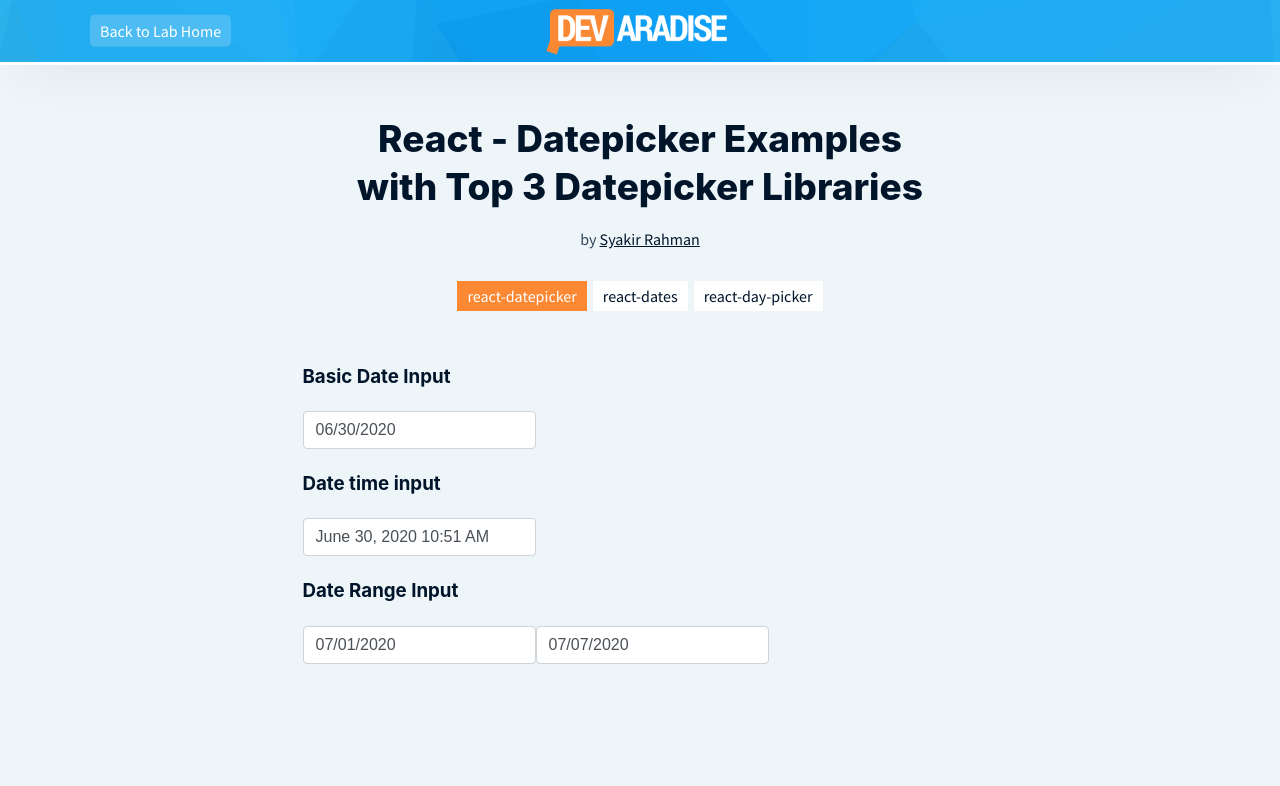
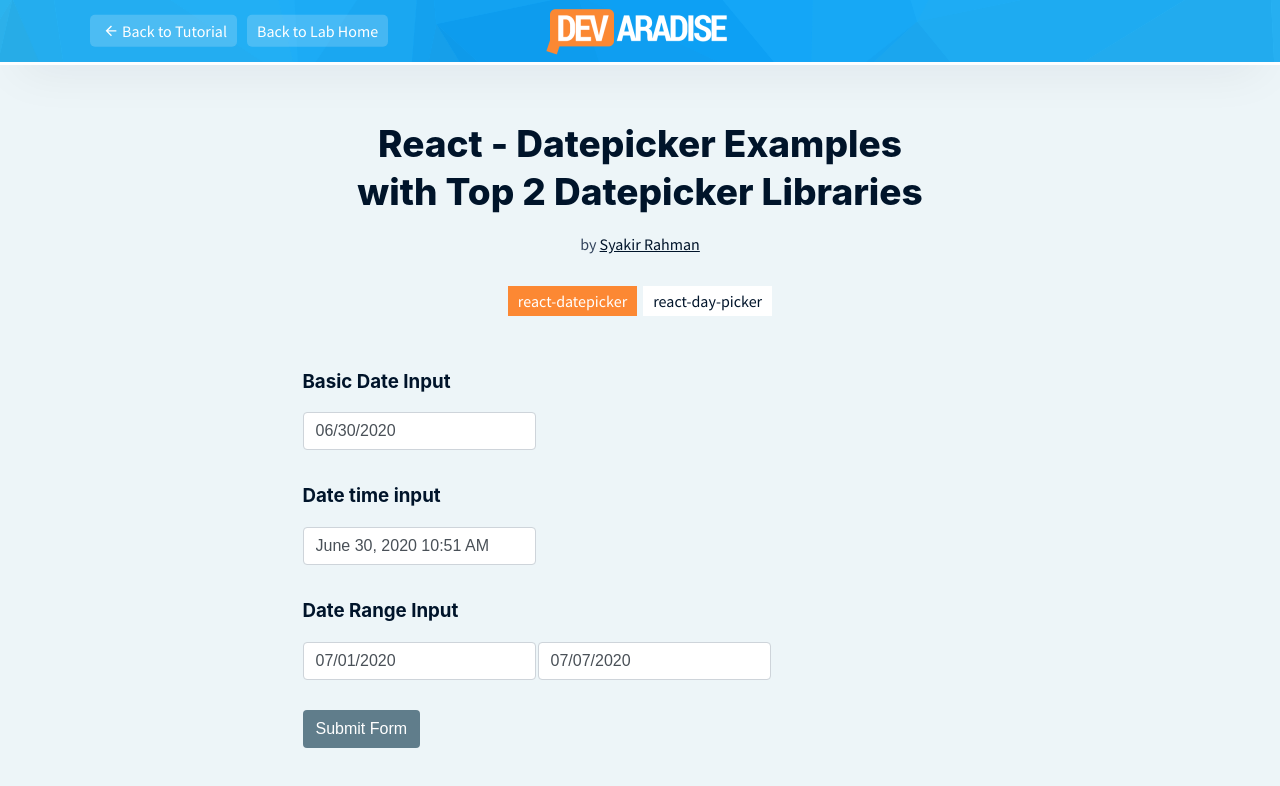
Before and after one commit to syakirurahman/react-lab, a React (Create React App) app: page /datepickers in a window 1280 px wide. Shown: the top 786 px of the page. Built offline with nearby package versions, Linux system fonts and the light colour scheme.

Commit message:
first release

```diff
--- a/src/assets/scss/default.scss
+++ b/src/assets/scss/default.scss
@@ -43,7 +43,7 @@ img {
   max-width: 100%!important;
   height:auto;
 }
-input[type="text"], input[type="email"], input[type="search"], input[type="url"], textarea, select {
+input:not([type="checkbox"]), input[type="text"], input[type="email"], input[type="search"], input[type="url"], textarea, select {
   display: block;
   height: calc(1.5em + .75rem + 2px);
   padding: .375rem .75rem;
@@ -86,6 +86,15 @@ button, input[type="submit"] {
   border-radius: .25rem;
   transition: color .15s ease-in-out,background-color .15s ease-in-out,border-color .15s ease-in-out,box-shadow .15s ease-in-out;
 }
+
+.btn-submit {
+  background-color: $greyBlue;
+  color:#fff;
+  &:hover {
+    background-color: $devBlue;
+  }
+}
+
 table {
   width:100%;
   th, td {
@@ -129,7 +138,7 @@ table {
 }
 
 .page-container {
-  padding-top:50px;
+  padding-top:120px;
   padding-bottom:50px;
   .page-header {
     margin:0 auto 30px;
@@ -151,6 +160,10 @@ table {
     }
     .section {
       text-align: left;
+      margin-bottom: 30px;
+      h3.section-title {
+        margin:15px 0;
+      }
     }
   }
 }
--- a/src/assets/scss/variables.scss
+++ b/src/assets/scss/variables.scss
@@ -1,7 +1,7 @@
 /* Variables
 ========================================================================== */
 
-$devblue:#0DA3FA;
+$devBlue:#0DA3FA;
 $devOrange:#FC8833;
 $blackBlue:#00142a;
 $greyBlue: #607d8b;
--- a/src/index.js
+++ b/src/index.js
@@ -5,7 +5,7 @@ import * as serviceWorker from './serviceWorker';
 
 ReactDOM.render(
   <React.StrictMode>
-    <App/>
+    <App />
   </React.StrictMode>,
   document.getElementById('root')
 );
--- a/src/layouts/Header/style.scss
+++ b/src/layouts/Header/style.scss
@@ -6,6 +6,11 @@
   border-bottom: 3px solid #fff;
   text-align: center;
   color:#fff;
+  position:fixed;
+  top:0;
+  right:0;
+  left:0;
+  z-index: 999;
   @include little-fade-shadowed();
   .navigation {
     position: absolute;
@@ -36,6 +41,7 @@
     display: block;
   }
   &.is-home {
+    position: relative;
     padding-top: 50px;
     padding-bottom: 30px;
   }
--- a/src/pages/Datepickers/index.js
+++ b/src/pages/Datepickers/index.js
@@ -2,9 +2,9 @@ import React from 'react'
 import Header from 'layouts/Header'
 import Tabs from 'components/Tabs'
 import { Route, Switch } from 'react-router-dom'
+import { Helmet } from 'react-helmet'
 
 import ReactDatepicker from './react-datepicker'
-import ReactDates from './react-dates'
 import ReactDayPicker from './react-day-picker'
 
 export default function Datepickers(props) {
@@ -18,10 +18,6 @@ export default function Datepickers(props) {
       defaultTab: true
     },
     {
-      name: "react-dates",
-      path: parentPath+"/react-dates",
-    },
-    {
       name: "react-day-picker",
       path: parentPath+"/react-day-picker"
     }
@@ -29,18 +25,20 @@ export default function Datepickers(props) {
 
   return (
     <div>
-      {/* <Header postUrl="https://www.devaradise.com/react-datepicker-tutorial"/> */}
-      <Header/>
+      <Helmet>
+        <title>React - Datepicker Examples with Top 2 Datepicker Libraries</title>
+        <meta name="description" content="React datepicker examples with 2 different libraries to help you decide what is best for your application." />
+      </Helmet>
+      <Header postUrl="https://www.devaradise.com/react-datepicker-tutorial"/>
       <div className="page-container container text-center">
         <div className="page-header">
-          <h1 className="page-title">React - Datepicker Examples<br/> with Top 3 Datepicker Libraries</h1>
+          <h1 className="page-title">React - Datepicker Examples<br/> with Top 2 Datepicker Libraries</h1>
           <p className="sub-title">by <a href="https://www.devaradise.com/about-syakir">Syakir Rahman</a></p>
         </div>
         <div className="page-content mini-container">
           <Tabs data={tabsData} parentPath={parentPath}></Tabs>
           <Switch>
             <Route component={ReactDatepicker} exact path={[parentPath, parentPath+"/react-datepicker"]}/>
-            <Route component={ReactDates} path={parentPath+"/react-dates"}/>
             <Route component={ReactDayPicker} path={parentPath+"/react-day-picker"}/>
           </Switch>
         </div>
--- a/src/pages/Datepickers/react-datepicker/index.js
+++ b/src/pages/Datepickers/react-datepicker/index.js
@@ -1,4 +1,5 @@
 import React, { useState } from "react";
+import { Helmet } from 'react-helmet';
 
 import DatePicker from "react-datepicker";
 import "react-datepicker/dist/react-datepicker.css";
@@ -11,8 +12,29 @@ export default function ReactDatepicker() {
   const [startDate, setStartDate] = useState(new Date("2020/07/01"));
   const [endDate, setEndDate] = useState(new Date("2020/07/07"));
 
+  const handleSubmit = (e) => {
+    e.preventDefault();
+
+    // Sample postBody request
+    const postBody = {
+      basicDate: basicDate,
+      dateTime: dateTime,
+      startDate: startDate,
+      endDate: endDate
+    }
+
+    console.log(postBody);
+    alert("Open your devtools - console tab");
+  }
+
   return (
     <div>
+      <Helmet>
+        <title>React - Datepicker Examples with react-datepicker library</title>
+        <meta name="description" content="React - Datepicker Examples with react-datepicker library" />
+      </Helmet>
+
+      <form method="post" onSubmit={handleSubmit}>
         <div className="section">
           <h3 className="section-title">Basic Date Input</h3>
           <div className="section-content">
@@ -41,6 +63,8 @@ export default function ReactDatepicker() {
         <div className="section">
           <h3 className="section-title">Date Range Input</h3>
           <div className="section-content">
+            <div className="row">
+              <div className="col-md-4">
                 <DatePicker
                   selected={startDate}
                   onChange={date => setStartDate(date)}
@@ -48,6 +72,8 @@ export default function ReactDatepicker() {
                   startDate={startDate}
                   endDate={endDate}
                 />
+              </div>
+              <div className="col-md-4">
                 <DatePicker
                   selected={endDate}
                   onChange={date => setEndDate(date)}
@@ -58,8 +84,13 @@ export default function ReactDatepicker() {
                 />
               </div>
             </div>
+          </div>
+        </div>
 
-
+        <div className="section">
+          <button className="btn btn-submit">Submit Form</button>
+        </div>
+      </form>
     </div>
   );
 }
--- a/src/pages/Datepickers/react-dates/index.js
+++ /dev/null
@@ -1,62 +0,0 @@
-import React, { useState } from 'react'
-
-import moment from 'moment';
-import 'react-dates/initialize';
-import { DateRangePicker, SingleDatePicker, DayPickerRangeController } from 'react-dates';
-import 'react-dates/lib/css/_datepicker.css';
-
-export default function ReactDates() {
-  const [basicDate, setBasicDate] = useState(moment());
-  const [focused, setFocused] = useState(false);
-
-  const [startDate, setStartDate] = useState(moment(new Date("2020/07/01")));
-  const [endDate, setEndDate] = useState(moment(new Date("2020/07/07")));
-  const [focusedInput, setFocusedInput] = useState(null);
-
-  return (
-    <div>
-      <div className="section">
-        <h3 className="section-title">Basic Date Input</h3>
-        <div className="section-content">
-        <SingleDatePicker
-          date={basicDate} // momentPropTypes.momentObj or null
-          onDateChange={date => setBasicDate(date)} // PropTypes.func.isRequired
-          focused={focused} // PropTypes.bool
-          onFocusChange={(focused) => setFocused(focused)} // PropTypes.func.isRequired
-          id="your_unique_id" // PropTypes.string.isRequired,
-        />
-        </div>
-      </div>
-
-      <div className="section">
-        <h3 className="section-title">Date Range Input</h3>
-        <div className="section-content">
-          <DateRangePicker
-            startDate={startDate} // momentPropTypes.momentObj or null,
-            startDateId="your_unique_start_date_id" // PropTypes.string.isRequired,
-            endDate={endDate} // momentPropTypes.momentObj or null,
-            endDateId="your_unique_end_date_id" // PropTypes.string.isRequired,
-            onDatesChange={({ startDate, endDate }) => {setStartDate(startDate); setEndDate(endDate)}} // PropTypes.func.isRequired,
-            focusedInput={focusedInput} // PropTypes.oneOf([START_DATE, END_DATE]) or null,
-            onFocusChange={focusedInput => setFocusedInput(focusedInput)} // PropTypes.func.isRequired,
-          />
-        </div>
-      </div>
-
-      <div className="section">
-        <h3 className="section-title">Date Picker Range Input</h3>
-        <div className="section-content">
-          <DayPickerRangeController
-            startDate={startDate} // momentPropTypes.momentObj or null,
-            endDate={endDate} // momentPropTypes.momentObj or null,
-            onDatesChange={({ startDate, endDate }) => {setStartDate(startDate); setEndDate(endDate)}} // PropTypes.func.isRequired,
-            focusedInput={focusedInput} // PropTypes.oneOf([START_DATE, END_DATE]) or null,
-            onFocusChange={focusedInput =>  setFocusedInput(focusedInput)} // PropTypes.func.isRequired,
-            initialVisibleMonth={() => moment().add(2, "M")} // PropTypes.func or null,
-          />
-        </div>
-      </div>
-
-    </div>
-  )
-}
--- a/src/pages/Datepickers/react-day-picker/index.js
+++ b/src/pages/Datepickers/react-day-picker/index.js
@@ -1,16 +1,63 @@
-import React from 'react'
-import DayPicker from 'react-day-picker'
-import 'react-day-picker/lib/style.css'
+import React, { useState } from "react";
+import { Helmet } from "react-helmet";
+import DayPicker, { DateUtils } from "react-day-picker";
+import DayPickerInput from "react-day-picker/DayPickerInput";
+
+import "react-day-picker/lib/style.css";
+import "./style.scss";
 
 export default function ReactDayPicker() {
+  const [basicCalendarDate, setBasicCalendarDate] = useState(new Date());
+
+  const [from, setFrom] = useState(undefined);
+  const [to, setTo] = useState(undefined);
+
   return (
-    <div>
+    <div className="react-day-picker">
+      <Helmet>
+        <title>React - Datepicker Examples with react-day-picker library</title>
+        <meta
+          name="description"
+          content="React - Datepicker Examples with react-day-picker library"
+        />
+      </Helmet>
+
+      <div className="section">
+        <h3 className="section-title">Basic Calendar</h3>
+        <div className="section-content">
+          <DayPicker
+            onDayClick={(date) => {setBasicCalendarDate(date)}}
+            selectedDays={basicCalendarDate}
+          />
+          <br />
+          <br />
+          basicCalendarDate: {basicCalendarDate.toLocaleDateString()}
+        </div>
+      </div>
+
+      <div className="section">
+        <h3 className="section-title">Calendar - Date Range Input</h3>
+        <div className="section-content">
+        <DayPicker
+          className="Selectable"
+          numberOfMonths={2}
+          selectedDays={[from, { from, to }]}
+          onDayClick={(date) => {
+            const range = DateUtils.addDayToRange(date, { from, to });
+            setFrom(range.from);
+            setTo(range.to);
+          }}
+        />
+        </div>
+      </div>
+
       <div className="section">
         <h3 className="section-title">Basic Date Input</h3>
         <div className="section-content">
-        <DayPicker/>
+          <DayPickerInput onDayChange={(day) => console.log(day)} />
         </div>
       </div>
+
     </div>
-  )
+  );
 }
--- /dev/null
+++ b/src/pages/Datepickers/react-day-picker/style.scss
@@ -0,0 +1,6 @@
+.react-day-picker {
+  line-height: 1.2;
+  .DayPicker {
+    background-color: #fff;
+  }
+}
```
Also changed, not shown: package.json (+4 -8 lines), 1 other file (tests, documents, lock files or other folders). Lines whose indentation alone changed are shown as unchanged.
